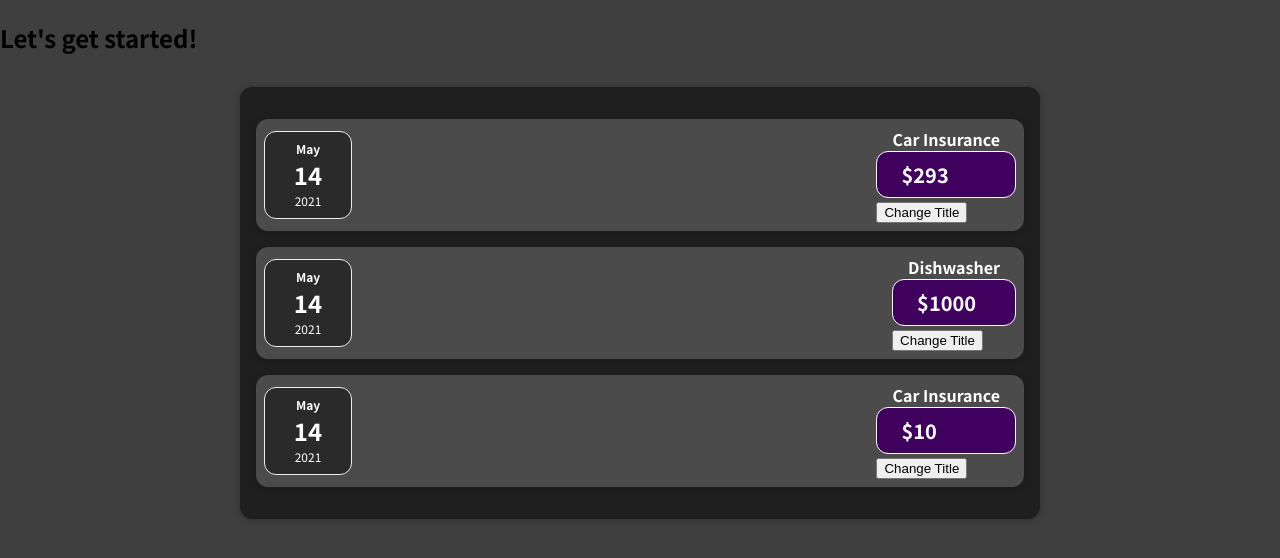
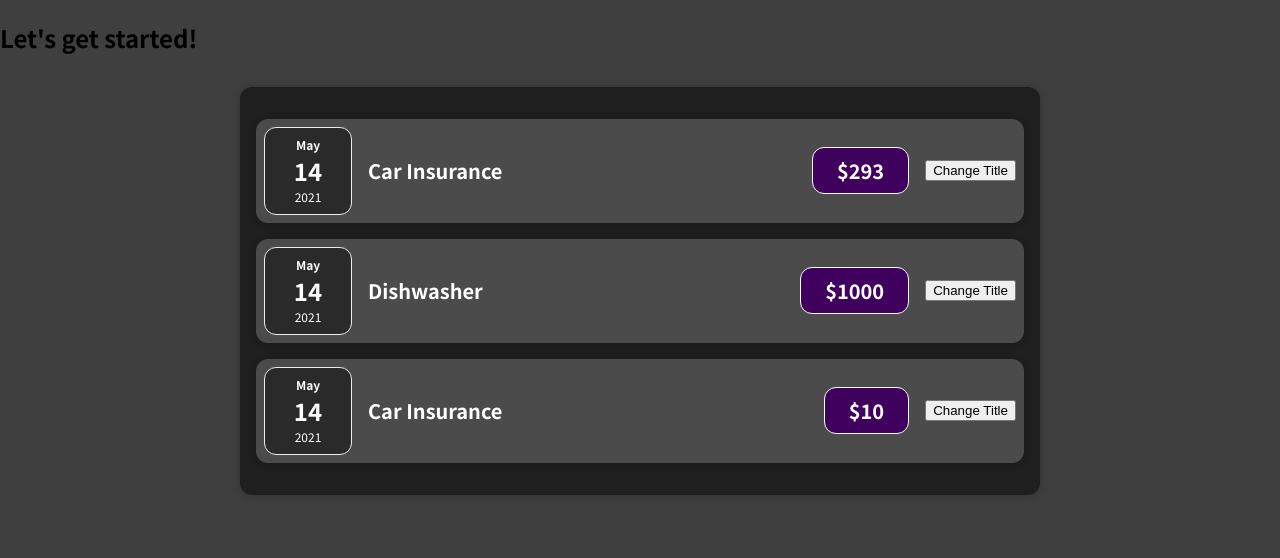
Before and after one commit to KVISDAOWNER/udemy-react, a React (Create React App) app in the folder 01-starting-setup/: page / in a window 1280 px wide. Shown: the top 558 px of the page. Built offline with nearby package versions, Linux system fonts and the light colour scheme.

Commit message:
className for expense-item_description misspelled

```diff
--- a/01-starting-setup/src/components/expenses/ExpenseItem.js
+++ b/01-starting-setup/src/components/expenses/ExpenseItem.js
@@ -13,7 +13,7 @@ function ExpenseItem(props) {
 	return (
 		<Card className='expense-item'>
 			<ExpenseDate date={props.date} />
-			<div className='expense-item__descriptor'>
+			<div className='expense-item__description'>
 				<h2>{title}</h2>
 				<div className='expense-item__price'>${props.amount}</div>
 				<button onClick={clickHandler}>Change Title</button>
```
